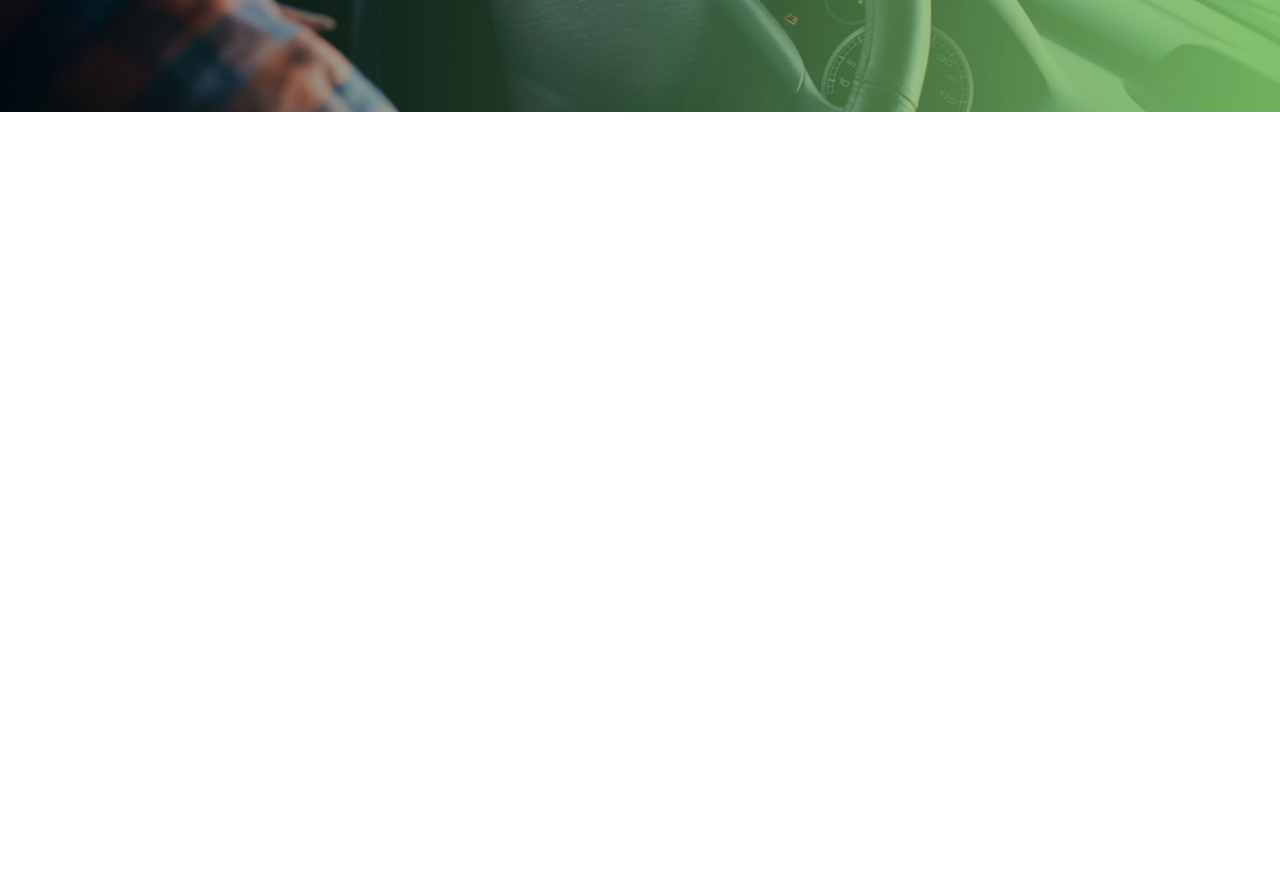
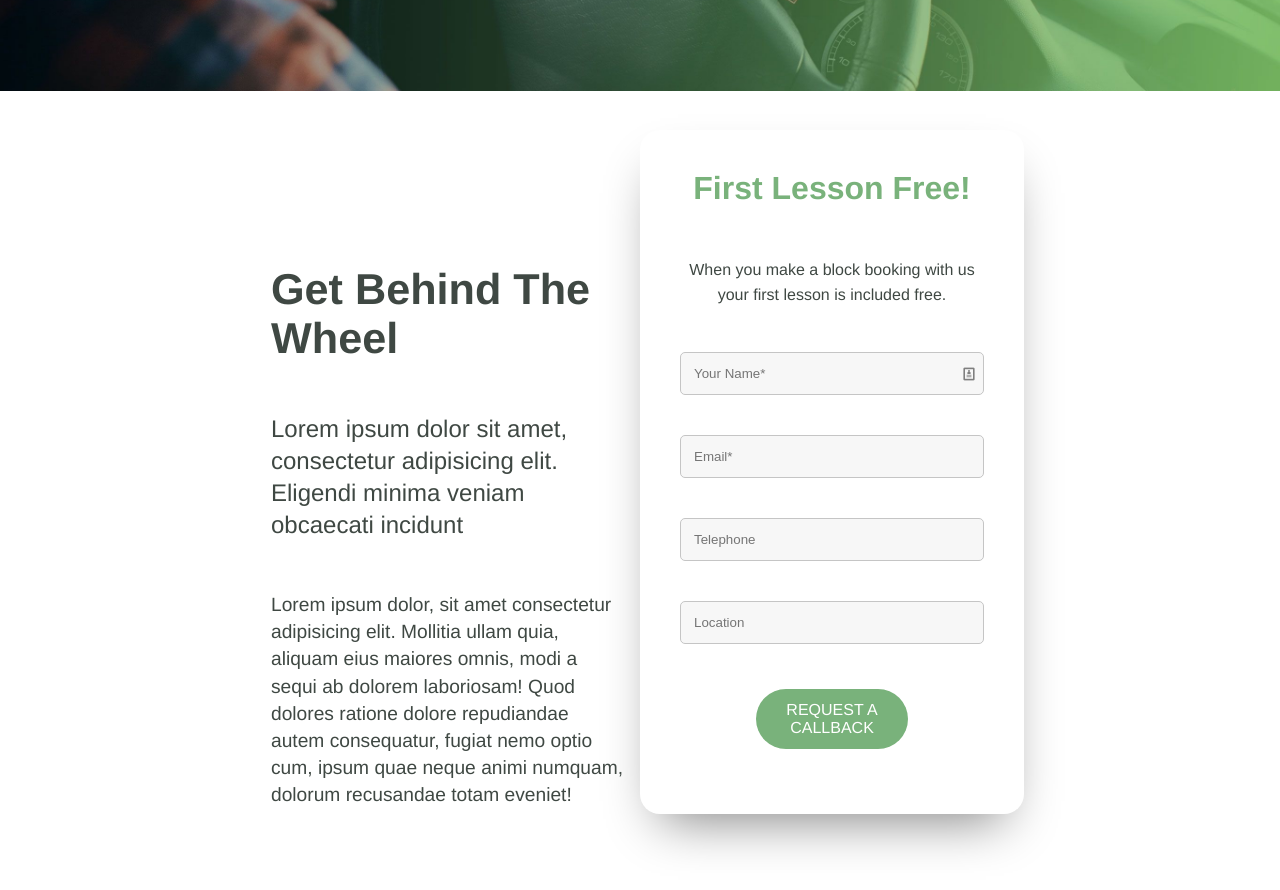
Before and after one commit to FLUlul/proj-html-vuejs, a Vue app: page / in a window 1280 px wide. Shown: the part 500-1390 px from the top of the page. Before the commit the page ends 800 px from the top, so only its background shows below. Built offline with nearby package versions, Linux system fonts and the light colour scheme.

Commit message:
update: free-lesson section complete, form complete

```diff
--- a/src/assets/scss/variables.scss
+++ b/src/assets/scss/variables.scss
@@ -3,4 +3,11 @@
     margin: 0 auto;
 }
 
+@mixin button-standard {
+    border-radius: 30px;
+    padding: 12px 30px;
+    cursor: pointer;
+}
+
 $greenMain:#79b27b;
+$greyMain: #3f4843;
--- a/src/components/DriveHeader.vue
+++ b/src/components/DriveHeader.vue
@@ -85,6 +85,7 @@ export default {
 
   #header-top {
     background-color: #484848;
+    height: 50px;
     padding: 15px 0;
     position: sticky;
     left: 0;
@@ -105,6 +106,7 @@ export default {
 
   #header-bottom {
     background-color: #48484878;
+    height: 110px;
     padding: 30px 0;
 
     #row-header-bottom {
@@ -151,9 +153,7 @@ export default {
       }
 
       .btn {
-        border-radius: 30px;
-        padding: 12px 30px;
-        cursor: pointer;
+        @include button-standard
       }
 
       .btn-green {
--- a/src/components/DriveMain.vue
+++ b/src/components/DriveMain.vue
@@ -6,13 +6,68 @@
 
         <div class="row-jumbo">
 
-        <h1>
-          Drive with Avada
-        </h1>
+          <h1>
+            Drive with Avada
+          </h1>
 
-        <div>
-          We offer the finest driving tuition money can buy.
+          <div>
+            We offer the finest driving tuition money can buy.
+          </div>
+
         </div>
+
+      </div>
+
+    </section>
+
+    <section id="free-lesson">
+
+      <div class="container">
+
+        <div class="row-lesson">
+
+          <div class="lesson-lx">
+            <h2>Get Behind The Wheel</h2>
+
+            <p class="lesson-sub-title">
+              Lorem ipsum dolor sit amet, consectetur adipisicing elit. Eligendi minima veniam obcaecati incidunt
+            </p>
+
+            <p class="lesson-para">
+              Lorem ipsum dolor, sit amet consectetur adipisicing elit. Mollitia ullam quia, aliquam eius maiores omnis, modi a sequi ab dolorem laboriosam! Quod dolores ratione dolore repudiandae autem consequatur, fugiat nemo optio cum, ipsum quae neque animi numquam, dolorum recusandae totam eveniet!
+            </p>
+          </div>
+
+          <div class="lesson-rx">
+
+            <div class="from-container">
+
+              <div class="title">
+                <h3>
+                  First Lesson Free!
+                </h3>
+
+                <div>
+                  When you make a block booking with us your first lesson is included free.
+                </div>
+              </div>
+
+              <form action="#">
+
+                <input type="text" placeholder="Your Name*">
+
+                <input type="text" placeholder="Email*">
+
+                <input type="text" placeholder="Telephone">
+
+                <input type="text" placeholder="Location">
+
+                <div class="btn btn-green">REQUEST A CALLBACK</div>
+              </form>
+
+            </div>
+
+          </div>
 
         </div>
 
@@ -36,11 +91,13 @@ export default {
   }
 
   #jumbo-top {
+    display: flex;
+    align-items: center;
+    height: 700px;
     background-image: url("../assets/images/homepage-hero-background.jpg");
     background-size: 110%;
     background-repeat: no-repeat;
     background-position: center;
-    padding: 350px 0 250px;
     color: white;
     position: absolute;
     left: 0;
@@ -56,4 +113,95 @@ export default {
     }
   }
 
+  #free-lesson {
+    margin-top: 540px;
+
+    .row-lesson {
+      display: flex;
+      padding: 50px 0 150px;
+
+      .lesson-lx {
+        width: 50%;
+        color: $greyMain;
+        padding: 0 15px;
+
+        h2 {
+          margin: 15px 0;
+          font-size: 2.7rem;
+        }
+
+        p {
+          margin: 50px 0;
+        }
+        .lesson-sub-title {
+          font-size: 1.5rem;
+          line-height: 2rem;
+        }
+        .lesson-para {
+          font-size: 1.2rem;
+          line-height: 1.7rem;
+        }
+      }
+
+      .lesson-rx {
+        width: 50%;
+        text-align: center;
+        position: relative;
+
+        .from-container{
+          padding: 40px;
+          box-shadow: 0px 25px 50px -20px grey;
+          border-radius: 20px;
+          position: absolute;
+          background-color: #ffff;
+          top: -120px;
+
+          .title{
+
+            h3 {
+              font-size: 2rem;
+              color: $greenMain;
+              margin-bottom: 50px;
+            }
+
+            div {
+              color: $greyMain;
+              margin: 25px 0;
+              line-height: 25px;
+            }
+          }
+
+          form{
+
+            input {
+              width: 100%;
+              padding: 13px;
+              border: solid rgb(197, 197, 197) 1px;
+              border-radius: 5px;
+              background-color: #f7f7f7;
+              margin: 20px 0;
+            }
+
+            input:nth-child(1) {
+              background-image: url("../assets/images/image.png");
+              background-repeat: no-repeat;
+              background-position-x: 98%;
+              background-position-y: 50%;
+            }
+
+            .btn {
+              @include button-standard;
+              width: 50%;
+              margin: 25px auto;
+            }
+            .btn-green {
+              color: white;
+              background-color: $greenMain;
+            }
+          }
+        }
+      }
+    }
+  }
+
 </style>
```
Also changed, not shown: src/assets/images/image.png (added).
